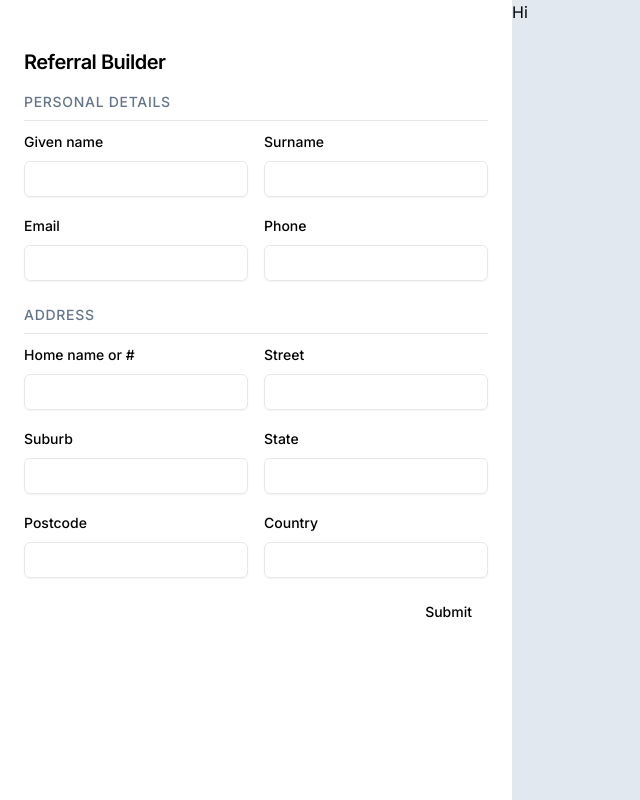
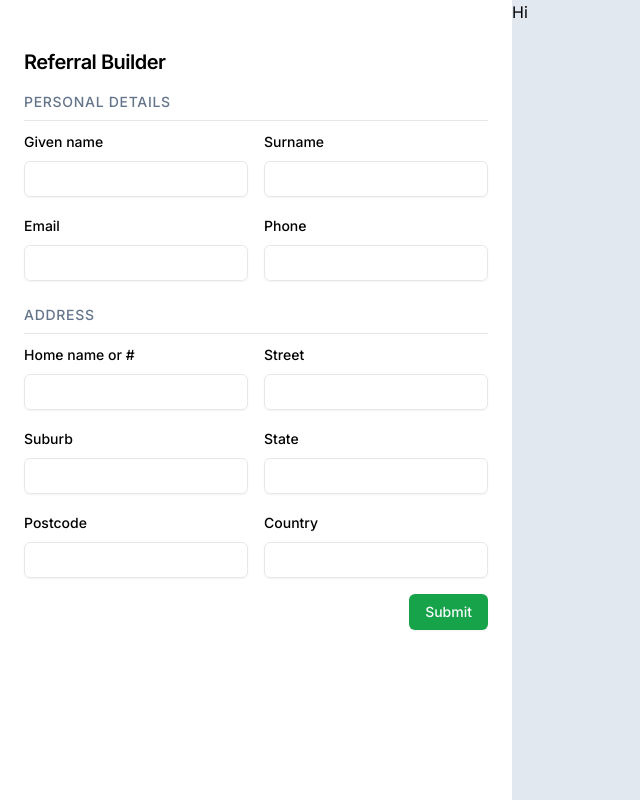
Before and after one commit to picapixa/referral-builder, a Next.js app in the folder packages/frontend/: page / in a window 1280 px wide. Shown: the whole page, without its empty margins (0-640 px from the left). Built offline with nearby package versions, Linux system fonts and the light colour scheme; no server answers.

Commit message:
Add success variant in button

```diff
--- a/packages/frontend/components/ui/button.tsx
+++ b/packages/frontend/components/ui/button.tsx
@@ -9,6 +9,8 @@ const buttonVariants = cva(
   {
     variants: {
       variant: {
+        success:
+          "bg-green-600 text-slate-50 shadow-sm hover:bg-green-600/90 dark:bg-green-900 dark:text-slate-50 dark:hover:bg-green-900/90",
         default:
           "bg-slate-900 text-slate-50 shadow hover:bg-slate-900/90 dark:bg-slate-50 dark:text-slate-900 dark:hover:bg-slate-50/90",
         destructive:
```
